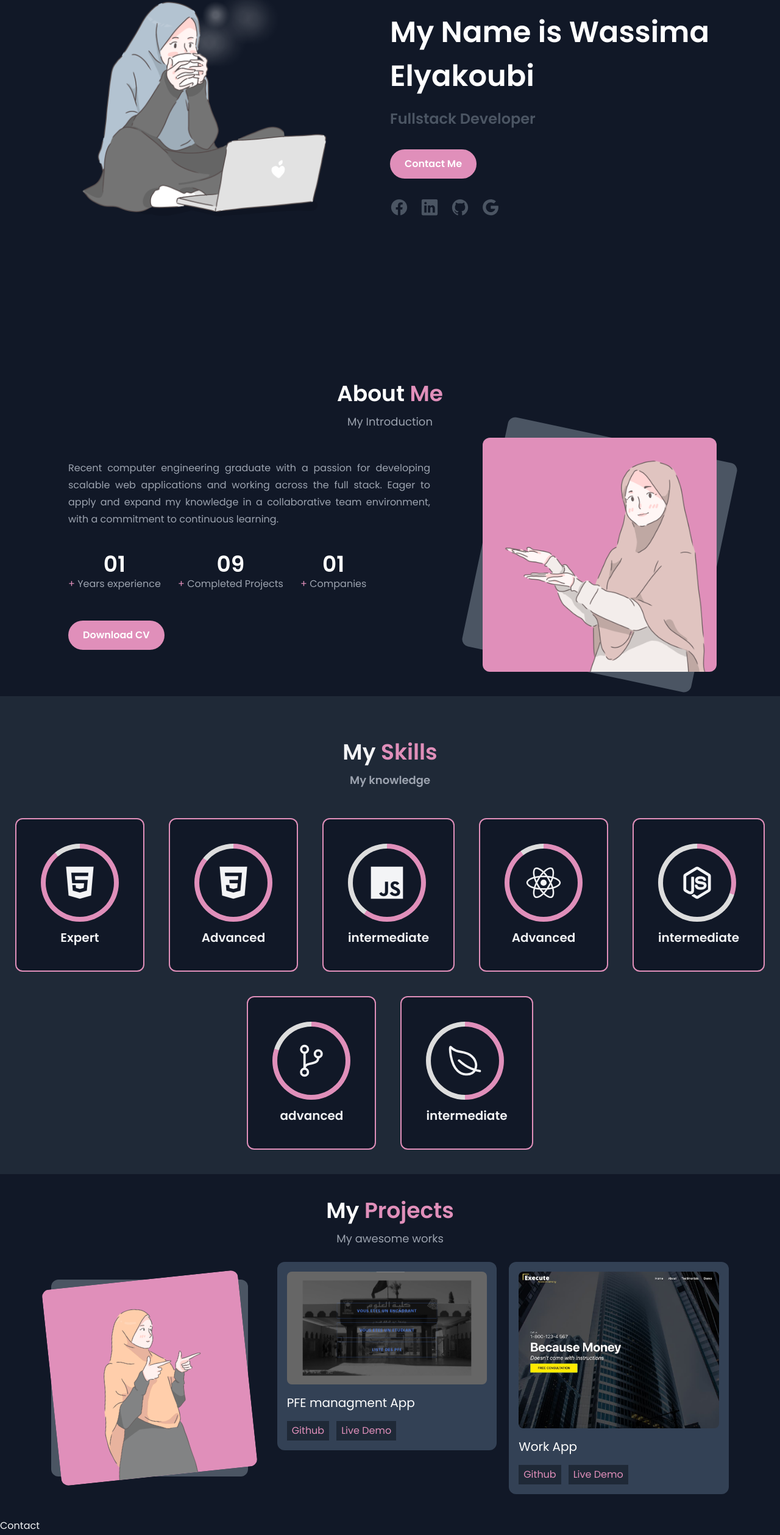
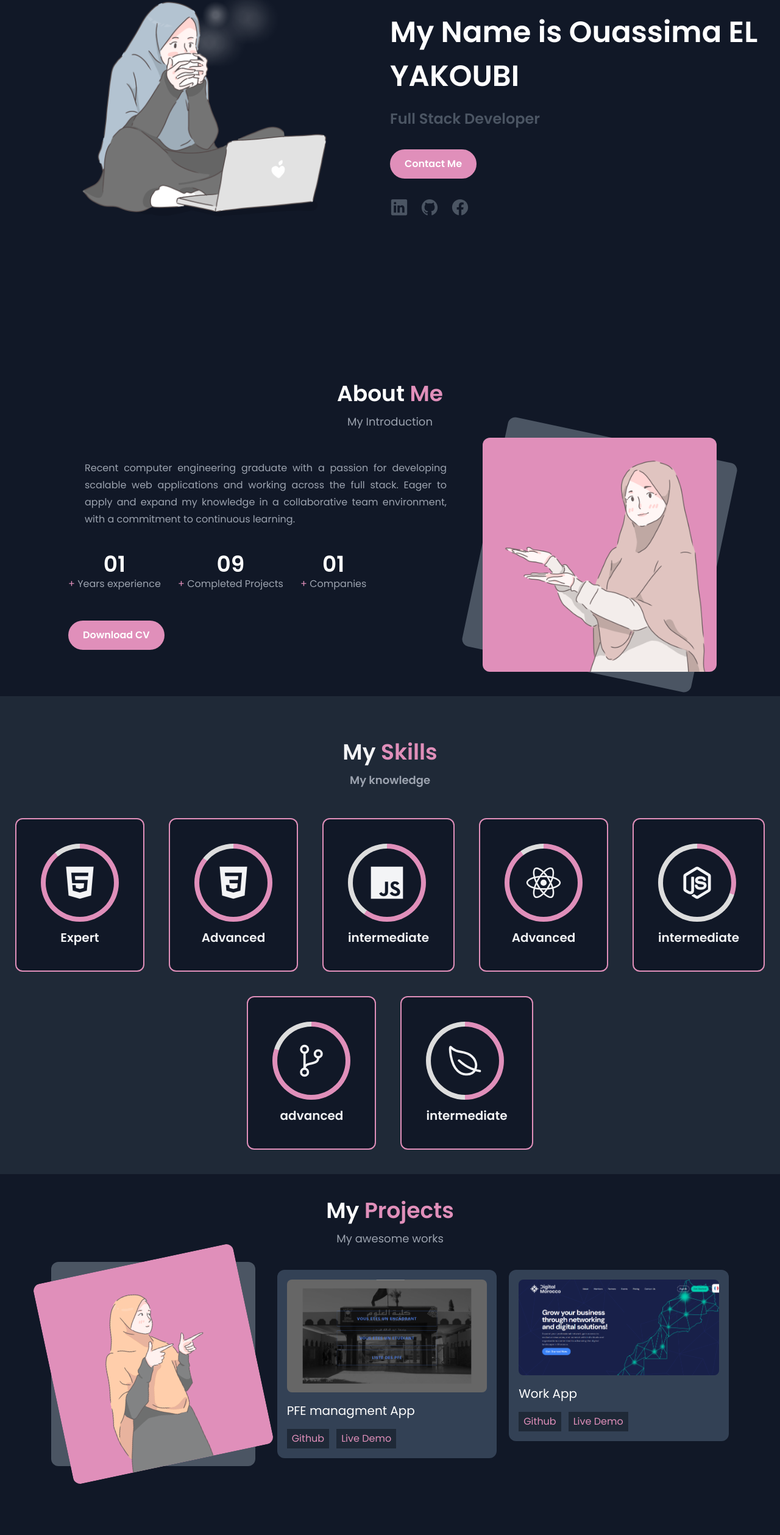
Before and after one commit to ouassimaelyakoubi/react-js-portfolio, a React (Create React App) app: page / in a window 1280 px wide. Shown: the part 246-2764 px from the top of the page at 61% size. Built offline with nearby package versions, Linux system fonts and the light colour scheme; the HTML template or start-up script is replaced by a standard one.

Commit message:
add footer and contact

```diff
--- a/src/App.js
+++ b/src/App.js
@@ -9,7 +9,7 @@ import Footer from "./components/Footer";
 function App() {
   return (
     <div>
-      <Navbar />
+      <Navbar/>
       <Hero/>
       <About/>
       <Skills/>
--- a/src/components/About.jsx
+++ b/src/components/About.jsx
@@ -18,7 +18,7 @@ const About = () => {
         <div className='flex md:flex-row flex-col-reverse items-center md:gap-6 gap-12 px-10 max-w-6xl mx-auto'>
         <div className="p-2 ">
           <div className='text-gray-400 my-3'>
-          <p className="text-justify leading-7 w-11/12 max-auto">
+          <p className="text-justify leading-7 w-11/12 mx-auto">
             Recent computer engineering graduate with a passion for
   developing scalable web applications and working across the full
   stack. Eager to apply and expand my knowledge in a
@@ -39,7 +39,7 @@ const About = () => {
           <br/>
           <br/>
           <a href={cv} download={cv} >
-          <button className='btn-primary'>Download CV</button>
+          <button className='btn-primary transition ease-in-out delay-150 hover:-translate-y-1 hover:scale-110 hover:bg-[#e084b3] duration-300'>Download CV</button>
           </a>
           </div>
           </div>
--- a/src/components/Contact.jsx
+++ b/src/components/Contact.jsx
@@ -1,8 +1,47 @@
 import React from 'react'
 
 const Contact = () => {
+  const contact_info =[
+  {logo:'mail', text:"elyakoubi.ouassima@gmail.com"},
+  {logo:'logo-whatsapp', text:"+212 642 013 779"},
+  {logo:'location', text:"demo location"},
+
+  ]
   return (
-    <div>Contact</div>
+    <section id="section" className="py-10 px-3 text-white">
+      <div className="text-center mt-8">
+        <h3 className="text-4xl font-semibold">
+          Contact <span className="text-[#E08FBA]">Me</span>
+        </h3>
+
+      <p className="text-gray-400 mt-3 text-lg">Get in touch</p>
+      <div className="mt-16 flex md:flex-row flex-col gap-6 max-w-5xl bg-gray-800 md:p-6 p-2 rounded-lg mx-auto">
+        <form className="flex flex-col flex-1 gap-5">
+          <input type="text" placeholder="Your Name"/>
+          <input type="text" placeholder="Your Email Address"/>
+          <textarea placeholder="Your Message" rows={10}></textarea>
+          <button className="btn-primary w-fit">Send Message</button>
+        </form>
+        <div className="flex flex-col gap-7">
+         {
+          contact_info.map((contact,i)=>(
+            <div key={i}  className="flex gap-4 w-fit items-center">
+            <div className="min-w-[3.5rem] text-3xl min-h-[3.5rem] flex items-center justify-center text-white bg-[#E08FBA] rounded-full">
+              <ion-icon name={contact.logo}></ion-icon>
+            </div>
+            <p className="text-base">{contact.text}</p>
+          </div>
+
+
+         ))
+         }
+        </div>
+        </div>
+      </div>
+   </section>
+
+
+
   )
 }
 
--- a/src/components/Footer.jsx
+++ b/src/components/Footer.jsx
@@ -2,7 +2,10 @@ import React from 'react'
 
 const Footer = () => {
   return (
-    <div>Footer</div>
+    <div className="bg-gray-800 text-sm p-4 text-center text-white gap-y-4">
+      <p>Made with ❤️ Copyright © 2024 Ouassima ELYAKOUBI . All Rights Reserved.</p>
+
+</div>
   )
 }
 
--- a/src/components/Hero.jsx
+++ b/src/components/Hero.jsx
@@ -2,14 +2,12 @@ import React from 'react';
 import hero from "../assets/hero.png";
 const Hero = () => {
   const social_media=[
-    'logo-facebook',
     'logo-linkedin',
     'logo-github',
-    'logo-google'
-
+    'logo-facebook',
   ]
   return (
-    <section id="home" className="min-h-screen flex py-10 md:flex-row flex-col items-center">
+    <section id="home" className="min-h-screen flex py-10 px-2 md:px-0 md:flex-row flex-col items-center">
         <div className='flex-1 flex items-center justify-center h-full'>
           <img src={hero} alt="" className='h-full object-cover origin-center  md:w-9/12 '/>
         </div>
@@ -20,15 +18,31 @@ const Hero = () => {
                 Hello !
                 <br/>
               </span>
-              My Name is <span>Wassima Elyakoubi</span>
+              My Name is <span>Ouassima EL YAKOUBI</span>
             </h1>
-            <h4 className='md:text-2xl text-lg md:leading-normal leading-5 mt-4 font-bold text-gray-600'>Fullstack Developer </h4>
-            <button className="btn-primary mt-8">Contact Me</button>
+            <h4 className='md:text-2xl text-lg md:leading-normal leading-5 mt-4 font-bold text-gray-600'>Full Stack Developer </h4>
+            <button className="btn-primary mt-8 transition ease-in-out delay-150 hover:-translate-y-1 hover:scale-110 hover:bg-[#e084b3] duration-300" onClick={() => {window.location.href = `mailto:elyakoubi.ouassima@gmail.com`}}>Contact Me</button>
             <div className='mt-8 text-3xl flex items-center md:justify-start justify-center gap-5'>
               {
                 social_media?.map(icon=>(
                   <div key={icon} className='text-gray-600 hover:text-white cursor-pointer '>
-                    <ion-icon name={icon}></ion-icon>
+                    <ion-icon name={icon} onClick={() => {
+                        let url;
+                        switch (icon) {
+                          case 'logo-linkedin':
+                            url = `https://www.linkedin.com/in/ouassima-e-9a3342200`;
+                            break;
+                          case 'logo-github':
+                            url = 'https://github.com/ouassimaELYAKOUBI'; // Replace with your username
+                            break;
+                          case 'logo-facebook':
+                            url = 'https://www.facebook.com/quoi.deneuf.7393';
+                            break;
+                          default:
+                            url = '#'; // Handle unknown icons (optional)
+                        }
+                        window.open(url, '_blank');
+          }}></ion-icon>
                   </div>
                 ))
               }
--- a/src/components/Navbar.jsx
+++ b/src/components/Navbar.jsx
@@ -24,7 +24,7 @@ const Navbar = () => {
       <div className='flex items-center justify-between'>
         <div className='mx-7'>
           <h4 className='text-4xl uppercase font-bold'>
-            W<span className='text-[#E08FBA]'>AE</span>L
+            O<span className='text-[#E08FBA]'>AE</span>L
           </h4>
         </div>
         <div className={`${sticky? 'md:bg-white/0 bg-white' : 'bg-white'} text-gray-900 md:block hidden px-7 py-2 font-medium rounded-bl-full`}>
@@ -46,7 +46,7 @@ const Navbar = () => {
         <div className={`md:hidden text-gray-900 absolute w-2/3 h-screen px-7 py-2 font-medium bg-white top-0 duration-300 ${open? 'right-0':'right-[-100%]'}`}>
           <ul className="flex flex-col justify-center h-full gap-10 py-2 text-lg ">
               {menuLinks?.map((menu,i)=>(
-                <li key={i} className="px-6 hover:text-[#E08FBA]">
+                <li key={i} onClick={() => setOpen(false)} className="px-6 hover:text-[#E08FBA]">
                   <a href={menu.link}>{menu.name}</a>
                 </li>
               ))}
--- a/src/components/Projects.jsx
+++ b/src/components/Projects.jsx
@@ -1,7 +1,7 @@
 import React from "react";
 import { Swiper, SwiperSlide } from "swiper/react";
 import project1 from "../assets/projects/pfeAPP.png";
-import project2 from "../assets/projects/workImg.jpeg";
+import project2 from "../assets/projects/workImg.png";
 import project_person from "../assets/projects/project_person.png";
 import "swiper/css";
 import "swiper/css/pagination";
@@ -33,9 +33,9 @@ const Project = () => {
         <p className="text-gray-400 mt-3 text-lg">My awesome works</p>
       </div>
       <br />
-      <div className="flex max-w-6xl md:gap-x-12 gap-6 px-5 mx-auto items-center relative">
-      <div className="lg:block hidden imageProject relative">
-          <img src={project_person} alt="" className="bg-[#E08FBA] rounded-xl -rotate-6"/>
+      <div className="flex  max-w-6xl  gap-9 gap-y-9 px-5 mx-auto items-center relative">
+      <div className="imageProject lg:w-96 lg:block hidden h-full relative sm:w-10/12 w-11/12 max-w-sm">
+          <img src={project_person} alt="" className="bg-[#E08FBA] rounded-xl -rotate-12"/>
         </div>
         <div className="lg:w-2/3 w-full">
           <Swiper
@@ -58,7 +58,7 @@ const Project = () => {
             {projects.map((project_info, i) => (
               <SwiperSlide key={i}>
                 <div className="h-fit w-full p-4 bg-slate-700 rounded-xl">
-                  <img src={project_info.img} alt="" className="rounded-lg" />
+                  <img src={project_info.img} alt="" className="rounded-lg " />
                   <h3 className="text-xl my-4">{project_info.name}</h3>
                   <div className="flex gap-3">
                     <a
--- a/src/index.css
+++ b/src/index.css
@@ -7,7 +7,7 @@ html {
   @apply font-Poppins scroll-smooth;
 }
 body {
-  @apply box-border bg-gray-900 text-gray-100;
+  @apply box-border bg-gray-900 text-gray-100 ;
 }
 .btn-primary {
   @apply bg-[#E08FBA] font-semibold text-white md:mx-0 mx-auto rounded-full py-3 px-6 flex items-center gap-2;
```
Also changed, not shown: src/assets/projects/workImg.jpeg (deleted), src/assets/projects/workImg.png (added).
